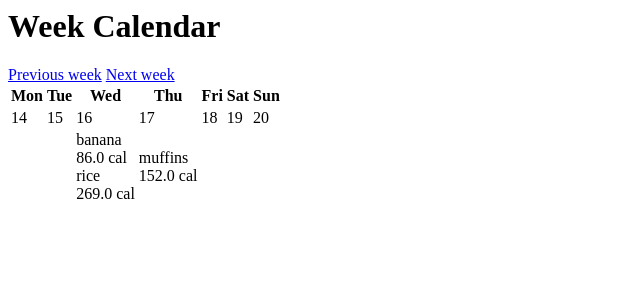
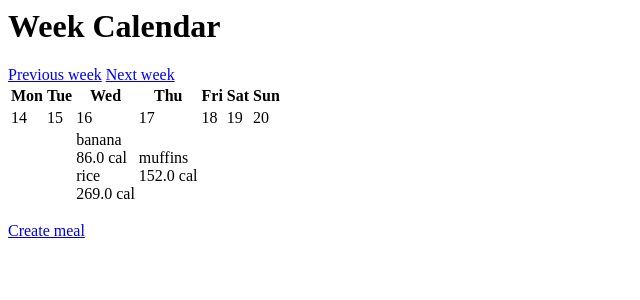
Before and after one commit to sh-in/diet_management_app, a Django app: page /week_with_meal/ in a window 1280 px wide. Shown: the top 300 px of the page, without its empty margins (0-640 px from the left). Run offline with Django 4.2, Linux system fonts and the light colour scheme; data comes from the database, SQL or seed files in the repository; both versions use the stored data as it was after the commit.

Commit message:
update create meal function

```diff
--- /dev/null
+++ b/diet_management/templates/diet_management/meal_form.html
@@ -0,0 +1,6 @@
+<form action="" method="POST">{% csrf_token %}
+    <table>
+        {{ form.as_table }}
+    </table>
+    <input type="submit" value="Submit">
+</form>
--- a/diet_management/templates/diet_management/week_with_meal.html
+++ b/diet_management/templates/diet_management/week_with_meal.html
@@ -35,3 +35,5 @@
         </tr>
     </tbody>
 </table>
+
+<p><a href="{% url 'create' %}">Create meal</a></p>
--- a/diet_management/urls.py
+++ b/diet_management/urls.py
@@ -1,9 +1,10 @@
 from unicodedata import name
 from django.urls import path
-from .views import MealList, WeekCalendar, WeekWithMealCalendar
+from .views import MealCreate, MealList, WeekCalendar, WeekWithMealCalendar
 
 urlpatterns = [
     path("", MealList.as_view(), name="meal_list"),
     path("week_with_meal/", WeekWithMealCalendar.as_view(), name="week_with_meal"),
     path("week_with_meal/<int:year>/<int:month>/<int:day>/", WeekWithMealCalendar.as_view(), name="week_with_meal"),
+    path("create/", MealCreate.as_view(), name="create"),
 ]
--- a/diet_management/views.py
+++ b/diet_management/views.py
@@ -1,6 +1,8 @@
 from calendar import firstweekday
+from dataclasses import field
 from django.shortcuts import render
-from django.views.generic import ListView, TemplateView
+from django.urls import reverse_lazy
+from django.views.generic import ListView, TemplateView, CreateView
 
 from .models import Meal
 from . import mixins
@@ -9,6 +11,11 @@ from . import mixins
 class MealList(ListView):
     model = Meal
     context_object_name = "meals"
+
+class MealCreate(CreateView):
+    model = Meal
+    fields = "__all__"
+    success_url = reverse_lazy("week_with_meal")
 
 class WeekCalendar(mixins.WeekCalendarMixin, mixins.BaseCalendarMixin, TemplateView):
     template_name = "diet_management/week.html"
```
Also changed, not shown: db.sqlite3.
